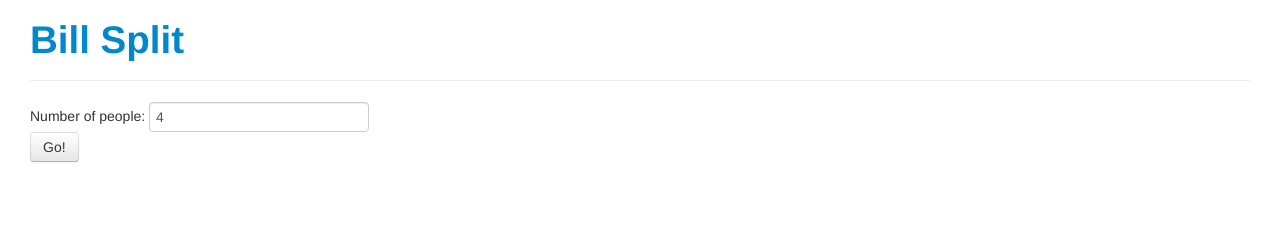
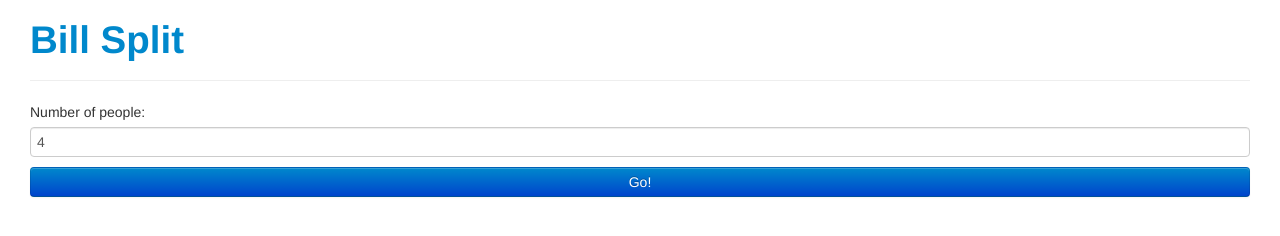
Before and after one commit to stevenocchipinti/billsplit, a plain HTML site: page index.html in a window 1280 px wide. Drawn offline with Linux system fonts and the light colour scheme.

Commit message:
Use block level elements for the entry screen

```diff
--- a/entry.html
+++ b/entry.html
@@ -1,9 +1,9 @@
 <div ng-controller="EntryCtrl">
-  <form class="form-inline">
+  <form>
     <label>Number of people:</label>
-    <input ng-model="numberOfPeople" type="number" />
+    <input class="input-block-level" ng-model="numberOfPeople" type="number" />
     <div>
-      <button class="btn" ng-click="goToCalculator()">Go!</button>
+      <button class="btn btn-primary btn-block" ng-click="goToCalculator()">Go!</button>
     </div>
   </form>
 </div>
```
